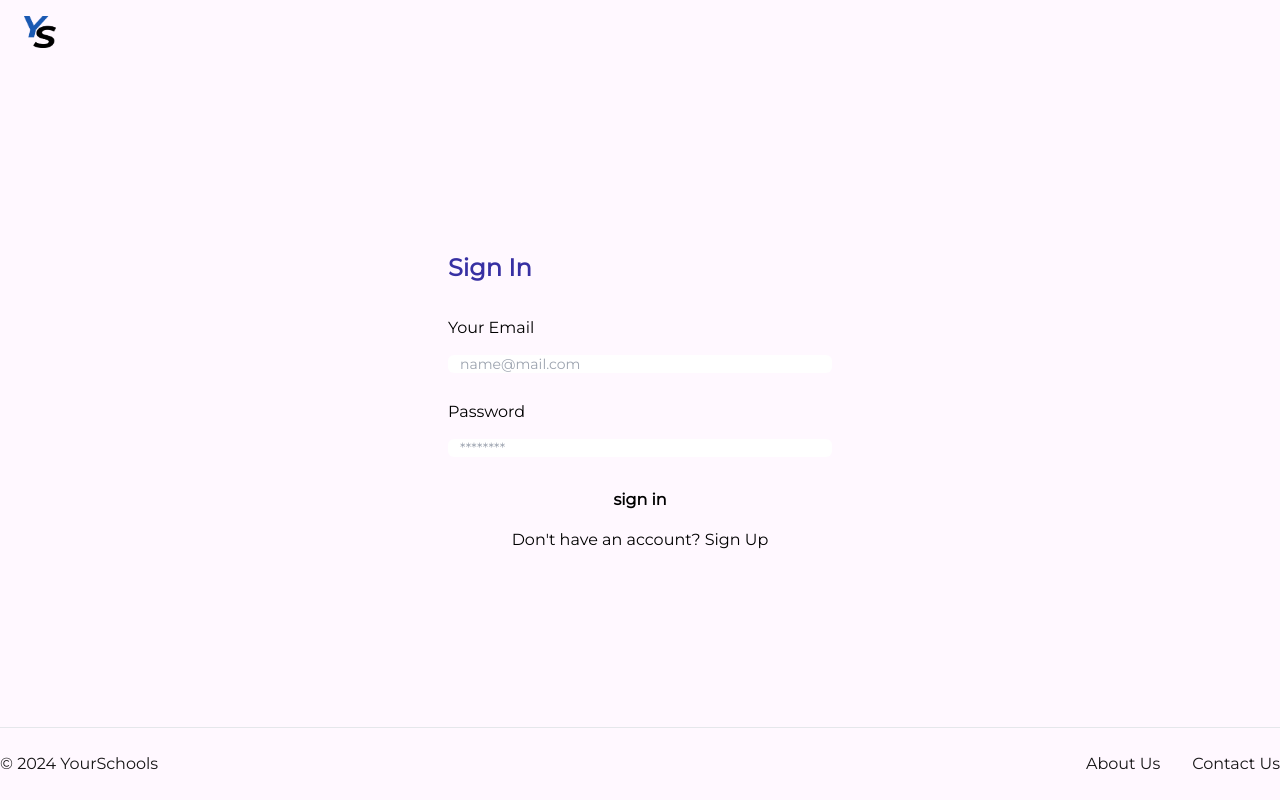
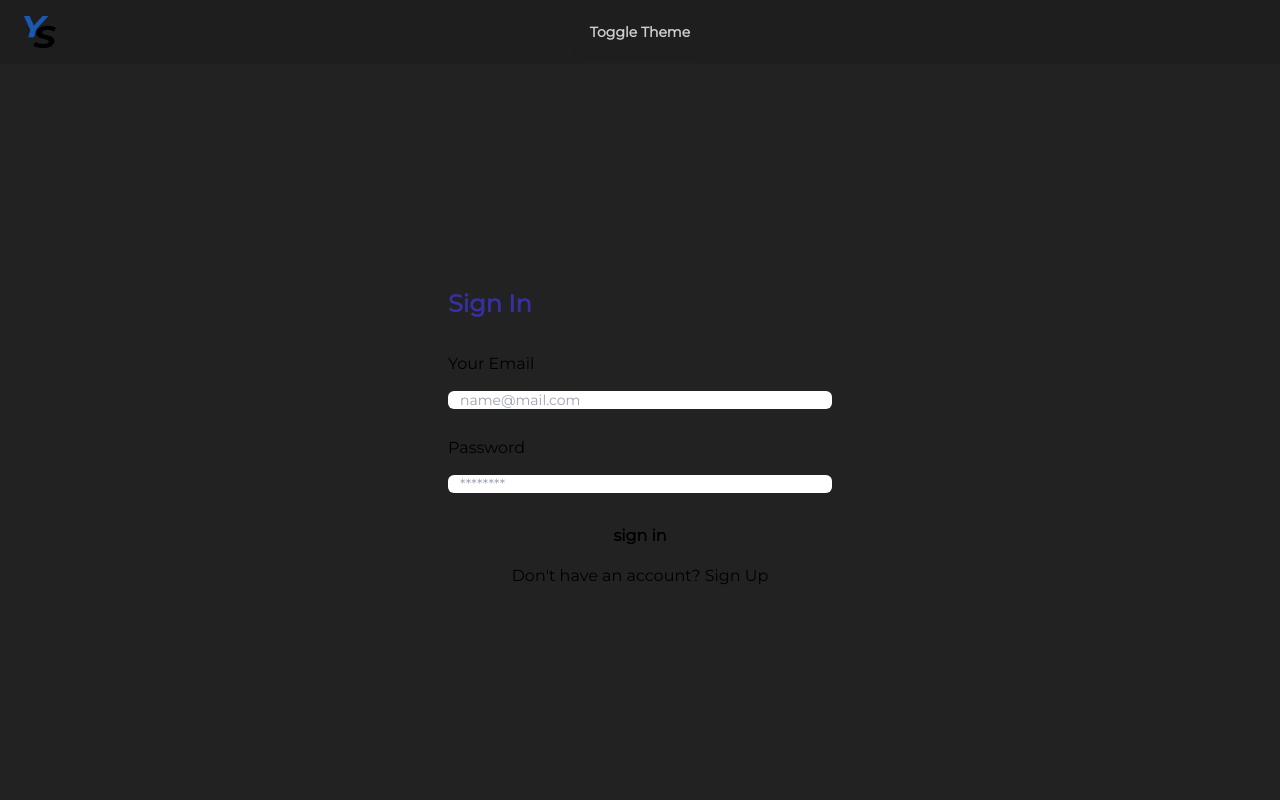
Before and after one commit to AndrewCMonson/your-schools, a React (Vite) app in the folder frontend/: page / in a window 1280 px wide. Built offline with nearby package versions, Linux system fonts and the light colour scheme.

Commit message:
theme and theme button for development built

```diff
--- a/frontend/src/App.tsx
+++ b/frontend/src/App.tsx
@@ -1,4 +1,4 @@
-import { ReactElement } from "react";
+import { ReactElement, useEffect, useState } from "react";
 import { Outlet } from "react-router-dom";
 import { Footer, NavBar } from "./components";
 import { ToastContainer } from "react-toastify";
@@ -8,15 +8,23 @@ import { LoginSignupScreen } from "./screens";
 
 const App = (): ReactElement => {
   const { user } = useSessionStore();
+  const themeFromStorage = localStorage.getItem("theme");
+  const [theme, setTheme] = useState<string>(
+    themeFromStorage ? JSON.parse(themeFromStorage) : "myThemeDark",
+  );
+
+  useEffect(() => {
+    localStorage.setItem("theme", JSON.stringify(theme));
+  }, [theme]);
 
   return (
     <>
-      <NavBar />
-      <main className="flex-auto w-100">
+      <NavBar dataTheme={theme} setTheme={setTheme} />
+      <main className="flex-auto w-100" data-theme={theme}>
         {user ? <Outlet /> : <LoginSignupScreen />}
       </main>
       <ToastContainer />
-      <Footer />
+      {/* <Footer /> */}
     </>
   );
 };
--- a/frontend/src/components/NavBar.tsx
+++ b/frontend/src/components/NavBar.tsx
@@ -1,11 +1,17 @@
-import { ReactElement, useCallback } from "react";
+import { ReactElement, useCallback, Dispatch, SetStateAction } from "react";
 import { Link, useNavigate } from "react-router-dom";
 import YourSchools from "../assets/images/your-schools-logo.png";
 import { LOGOUT } from "../utils/mutations";
 import { useMutation } from "@apollo/client";
 import { useSessionStore } from "../stores/session";
+import { ThemeToggle } from "./ThemeToggle";
 
-export const NavBar = (): ReactElement => {
+interface NavBarProps {
+  dataTheme: string;
+  setTheme: Dispatch<SetStateAction<string>>;
+}
+
+export const NavBar = ({ dataTheme, setTheme }: NavBarProps): ReactElement => {
   const [logout] = useMutation(LOGOUT);
   const navigate = useNavigate();
   const { user, clearSession } = useSessionStore();
@@ -18,7 +24,7 @@ export const NavBar = (): ReactElement => {
 
   return (
     <>
-      <div className="navbar bg-base-100">
+      <div className="navbar bg-base-200" data-theme={dataTheme}>
         <div className="navbar-start">
           <Link to="/">
             <img
@@ -31,32 +37,27 @@ export const NavBar = (): ReactElement => {
         <div className="navbar-center">
           {user && (
             <div className="hidden lg:block text-2xl cursor-default">
-              <span className="text-neutral">Your</span>
-              <span className="text-primary font-bold">Schools</span>
+              <span>Your</span>
+              <span>Schools</span>
             </div>
           )}
         </div>
+        <ThemeToggle theme={dataTheme} setTheme={setTheme} />
         <div className="navbar-end">
           <ul className="menu menu-horizontal px-1">
             {user && (
               <li>
                 <details>
-                  <summary className="text-lg text-neutral">Menu</summary>
-                  <ul className="bg-base-100 rounded-t-none z-50 mr-2">
+                  <summary className="text-lg">Menu</summary>
+                  <ul className="rounded-t-none z-50 mr-2">
                     <li>
-                      <Link to="/schools" className="text-neutral">
-                        Schools
-                      </Link>
+                      <Link to="/schools">Schools</Link>
                     </li>
                     <li>
-                      <Link to="/favorites" className="text-neutral">
-                        Favorites
-                      </Link>
+                      <Link to="/favorites">Favorites</Link>
                     </li>
                     <li>
-                      <button onClick={onLogout} className="text-neutral">
-                        Logout
-                      </button>
+                      <button onClick={onLogout}>Logout</button>
                     </li>
                   </ul>
                 </details>
--- /dev/null
+++ b/frontend/src/components/ThemeToggle.tsx
@@ -0,0 +1,20 @@
+import { Dispatch, SetStateAction } from "react";
+
+type ThemeToggleProps = {
+  theme: string;
+  setTheme: Dispatch<SetStateAction<string>>;
+};
+export const ThemeToggle = ({ theme, setTheme }: ThemeToggleProps) => {
+  return (
+    <>
+      <button
+        className="btn"
+        onClick={() =>
+          setTheme(theme === "myThemeDark" ? "myThemeLight" : "myThemeDark")
+        }
+      >
+        Toggle Theme
+      </button>
+    </>
+  );
+};
--- a/frontend/src/screens/HomeScreen.tsx
+++ b/frontend/src/screens/HomeScreen.tsx
@@ -1,6 +1,6 @@
-import { ReactElement } from "react";
+import { ReactElement, useRef } from "react";
 import { useNavigate } from "react-router-dom";
-import { SearchBar } from "../components";
+// import { SearchBar } from "../components";
 
 type LDataProps = {
   long_name: string;
@@ -10,21 +10,11 @@ type LDataProps = {
 
 export const HomeScreen = (): ReactElement => {
   const navigate = useNavigate();
-  // const [searchZipcode, setSearchZipcode] = useState<string>("");
+  const myRef = useRef<HTMLDivElement>(null);
 
-  // const handleSearchSubmit = (event: FormEvent<HTMLFormElement>) => {
-  //   event.preventDefault();
-
-  //   const target = event.target as HTMLFormElement;
-  //   const zipcode = target.zipcode.value;
-
-  //   if (!zipcode) {
-  //     toast.error("Please enter a valid zipcode");
-  //     return;
-  //   }
-
-  //   navigate(`/schools?zipcode=${zipcode}`);
-  // };
+  const handleScrollToRef = (): void => {
+    myRef.current?.scrollIntoView({ behavior: "smooth" });
+  };
 
   const handleUseLocationClick = (): void => {
     if (navigator.geolocation) {
@@ -56,57 +46,25 @@ export const HomeScreen = (): ReactElement => {
 
   return (
     <>
-      <section id="homeScreen" className="flex justify-end h-full w-100">
-        <div className="flex flex-col justify-center p-8 lg:w-1/2 bg-white rounded-2xl m-8 container">
-          <div className="container mx-auto">
-            <h1 className="text-center text-4xl sm:text-6xl 2xl:text-8xl  mb-4">
-              Welcome to{" "}
-              <span className="text-indigo-800 font-bold italic">
-                Your Schools
-              </span>
-            </h1>
-            <p className="text-center sm:text-2xl text-lg 2xl:text-3xl">
-              <span className="font-bold">High quality</span>, trusted
-              preschools and daycares in your area
+      <div
+        className="hero min-h-full"
+        style={{
+          backgroundImage:
+            "url(https://i.ibb.co/dggz0jK/cdc-8-LITu-Yk-ZRIo-unsplash.jpg)",
+        }}
+      >
+        <div className="hero-overlay bg-opacity-60"></div>
+        <div className="hero-content text-center text-neutral-content">
+          <div className="max-w-md">
+            <h1 className="mb-5 text-5xl font-bold">YourSchools</h1>
+            <p className="mb-5">
+              Built by parents for parents. YourSchools gives you complete
+              control over your child&apos;s education
             </p>
-          </div>
-          <SearchBar />
-          <div>
-            <div className="container mx-auto flex flex-row justify-center mt-4">
-              <p className="text-center text-2xl">
-                <span className="font-bold">OR</span>
-              </p>
-            </div>
-            <div className="container mx-auto flex flex-row justify-center mt-4">
-              <button
-                className="btn btn-primary"
-                onClick={handleUseLocationClick}
-              >
-                Use Your Location
-              </button>
-            </div>
-          </div>
-          <div className="w-1/2 self-center mt-4">
-            <p className="text-center text-sm">
-              <span className="font-bold">Note:</span> Using your location will
-              prompt your browser to ask for permission to use your location
-              data.
-            </p>
-          </div>
-          <div className=" xs:h-1/3 h-1/2 w-1/2 text-center flex flex-col justify-center self-center">
-            <h1 className="text-center text-2xl text-indigo-800">
-              <span className="font-bold">About Us</span>
-            </h1>
-            <p className="text-center text-sm sm:text-base 3xl:text-lg mt-6">
-              Founded by parents, for parents. We understand the struggle of
-              finding childcare that is both affordable and high quality. Our
-              platform allows you to see the full picture, including photos,
-              tuition, and more. We are here to help you make the best decision
-              for your family.
-            </p>
+            <button className="btn btn-primary">Get Started</button>
           </div>
         </div>
-      </section>
+      </div>
     </>
   );
 };
--- a/frontend/src/stores/session.ts
+++ b/frontend/src/stores/session.ts
@@ -4,7 +4,7 @@ import { persist } from "zustand/middleware";
 
 interface SessionStore {
   user: User | null;
-  // eslint-disable-next-line no-unused-vars
+
   setUser: (user: User) => void;
   clearSession: () => void;
 }
--- a/frontend/tailwind.config.js
+++ b/frontend/tailwind.config.js
@@ -5,26 +5,48 @@ export default {
   daisyui: {
     themes: [
       {
-        mytheme: {
-          primary: "#3730A3",
+        myThemeDark: {
+          primary: "#0057ff",
 
-          secondary: "#0000ff",
+          secondary: "#e00000",
 
-          accent: "#00ab00",
+          accent: "#0098aa",
 
-          neutral: "#181e1e",
+          neutral: "#06303e",
 
-          "base-100": "#fff8ff",
+          "base-100": "#222222",
 
-          info: "#00d9ff",
+          info: "#0098ea",
 
-          success: "#00ae00",
+          success: "#a4f970",
 
-          warning: "#ff7100",
+          warning: "#ff5c00",
 
-          error: "#ff0000",
+          error: "#c43447",
         },
       },
+      {
+        myThemeLight: {
+          primary: "#0057ff",
+
+          secondary: "#e00000",
+
+          accent: "#0098aa",
+
+          neutral: "#06303e",
+
+          "base-100": "#ffffff",
+
+          info: "#0098ea",
+
+          success: "#a4f970",
+
+          warning: "#ff5c00",
+
+          error: "#c43447",
+        },
+      },
+      "nord",
     ],
   },
   content: ["./index.html", "./src/**/*.{js,ts,jsx,tsx}"],
--- a/package.json
+++ b/package.json
@@ -32,7 +32,8 @@
 		"graphql": "^16.8.1",
 		"graphql-scalars": "^1.23.0",
 		"jsonwebtoken": "^9.0.2",
-		"mongoose": "^8.1.0"
+		"mongoose": "^8.1.0",
+		"react-hook-form": "^7.51.3"
 	},
 	"devDependencies": {
 		"@graphql-codegen/cli": "5.0.2",
```
Also changed, not shown: 1 other file (tests, documents, lock files or other folders).
